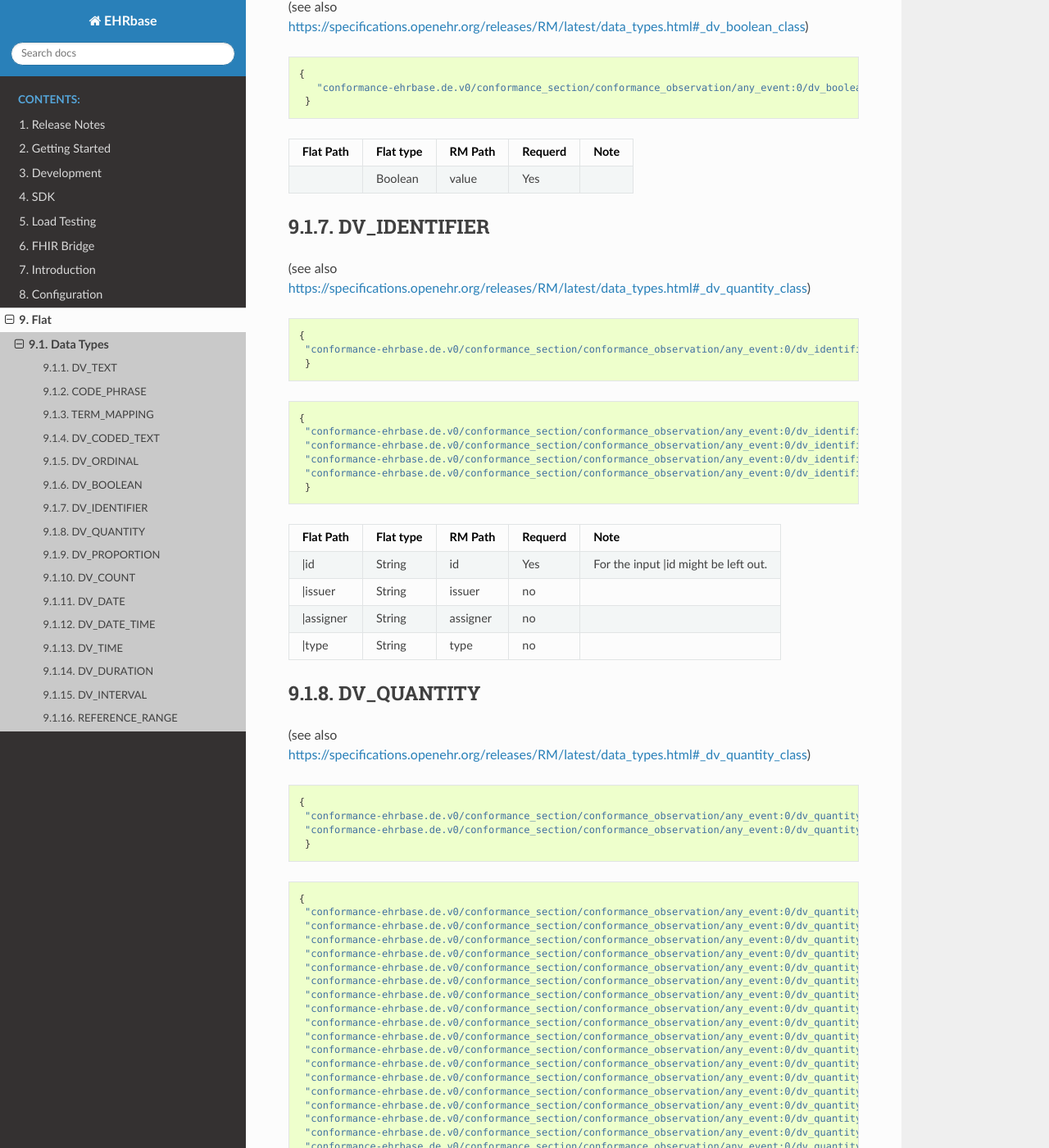
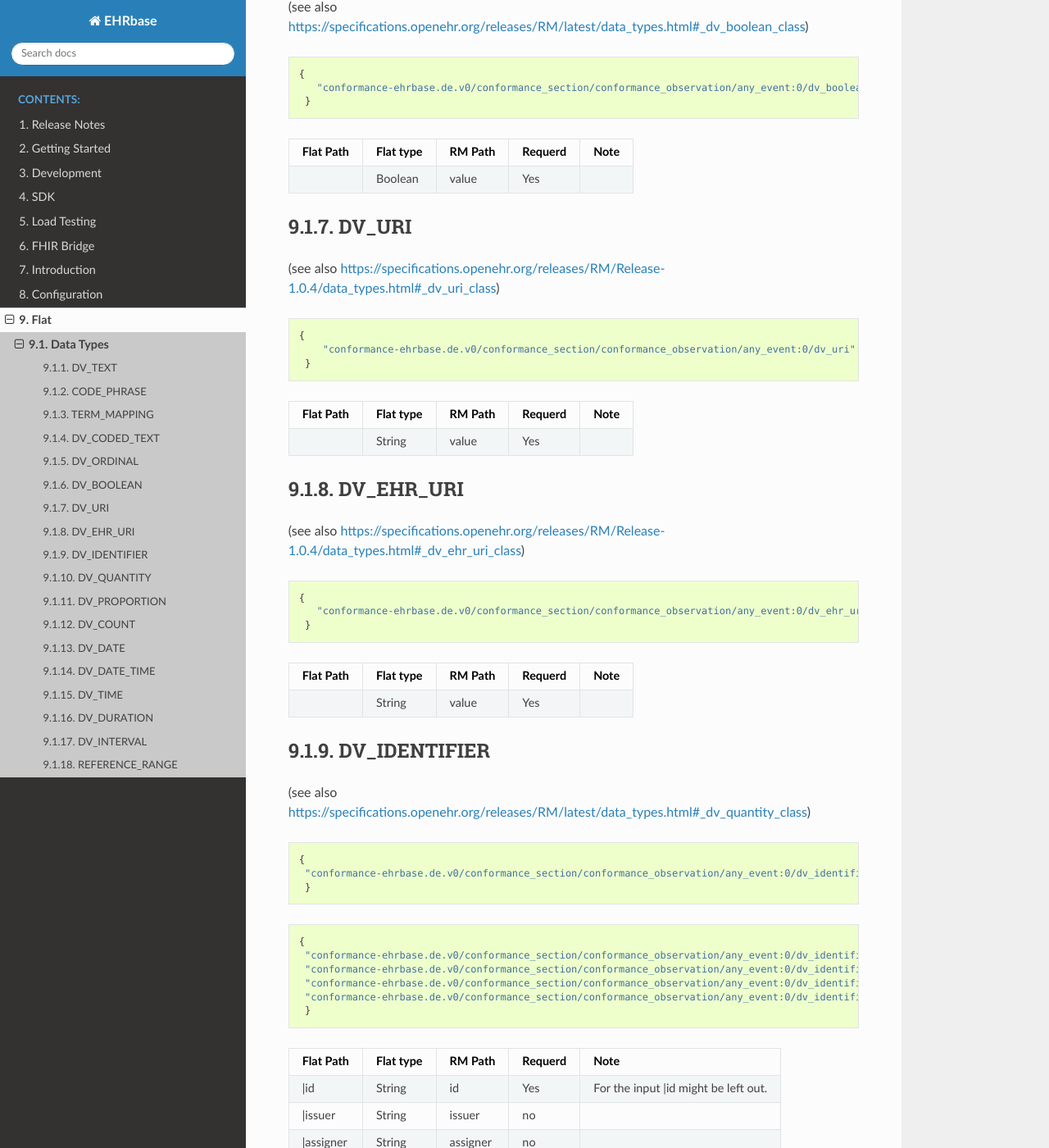
Before and after one commit to ehrbase/documentation, a Sphinx documentation site: the page built from source/09_flat/01_data_types/index.rst, in a window 1280 px wide and 1400 px high, scrolled down 3771 px. Shown: the whole window at 82% size. Built offline with Sphinx 7.4.7 and the Read the Docs theme 2.0.0, drawn with Linux system fonts in a browser that asks for light colours; formulas are drawn with MathJax 3; pages that are not in the unit, such as notebooks, are missing from menus; some of the changed text lies outside the part shown.

Commit message:
add flat description for dv_uri
see CDR-110

```diff
--- a/source/09_flat/01_data_types/index.rst
+++ b/source/09_flat/01_data_types/index.rst
@@ -220,6 +220,40 @@ DV_BOOLEAN
 | Flat Path                   | Flat type                        | RM Path                                | Requerd  | Note                                             |
 +=============================+==================================+========================================+==========+==================================================+
 |                             | Boolean                          | value                                  | Yes      |                                                  |
++-----------------------------+----------------------------------+----------------------------------------+----------+--------------------------------------------------+
+
+DV_URI
+--------------
+(see also https://specifications.openehr.org/releases/RM/Release-1.0.4/data_types.html#_dv_uri_class)
+
+.. code-block:: javascript
+
+ {
+     "conformance-ehrbase.de.v0/conformance_section/conformance_observation/any_event:0/dv_uri": "https://www.google.com/"
+  }
+
+
++-----------------------------+----------------------------------+----------------------------------------+----------+--------------------------------------------------+
+| Flat Path                   | Flat type                        | RM Path                                | Requerd  | Note                                             |
++=============================+==================================+========================================+==========+==================================================+
+|                             | String                           | value                                  | Yes      |                                                  |
++-----------------------------+----------------------------------+----------------------------------------+----------+--------------------------------------------------+
+
+DV_EHR_URI
+--------------
+(see also https://specifications.openehr.org/releases/RM/Release-1.0.4/data_types.html#_dv_ehr_uri_class)
+
+.. code-block:: javascript
+
+ {
+    "conformance-ehrbase.de.v0/conformance_section/conformance_observation/any_event:0/dv_ehr_uri": "ehr://766b3873-0762-4921-91e2-838c8546d47f"
+  }
+
+
++-----------------------------+----------------------------------+----------------------------------------+----------+--------------------------------------------------+
+| Flat Path                   | Flat type                        | RM Path                                | Requerd  | Note                                             |
++=============================+==================================+========================================+==========+==================================================+
+|                             | String                           | value                                  | Yes      |                                                  |
 +-----------------------------+----------------------------------+----------------------------------------+----------+--------------------------------------------------+
 
 
```
